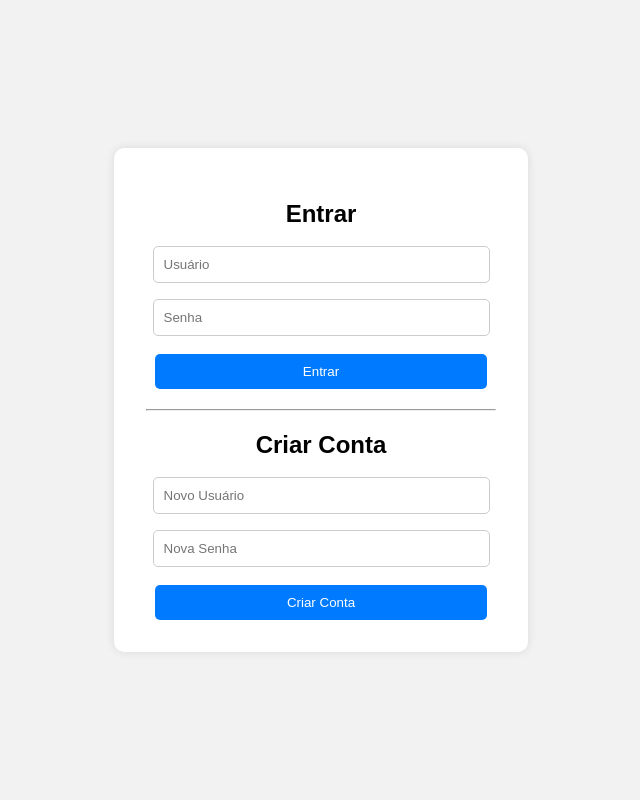
After one commit to hrzanni/Sistemas-Operacionais---025, a Flask app: page /telaLogin in a window 1280 px wide. The commit adds this page. Shown: the whole page, without its empty margins (319-959 px from the left). Run offline with Flask 3, Linux system fonts and the light colour scheme; parts of the project's set-up code (start-up, migrations or seed data) failed here and were passed over.

Commit message:
Tela de Login configurada

```diff
--- /dev/null
+++ b/webSite/ProjectSite/data/usuarios.json
@@ -0,0 +1 @@
+{ "Hugo Zanni": "hugo" }
--- a/webSite/ProjectSite/main.py
+++ b/webSite/ProjectSite/main.py
@@ -1,4 +1,4 @@
-from flask import Flask, config, render_template, jsonify, request, redirect, url_for
+from flask import Flask, config, render_template, jsonify, request, redirect, url_for, session
 from ctypes import CDLL, c_int, c_char_p, create_string_buffer, byref, POINTER
 import re
 import time
@@ -8,12 +8,64 @@ import json
 
 
 app = Flask(__name__)
+app.secret_key = 'chave-super-secreta'
 
+# Caminho para o arquivo de usuários
+USUARIOS_ARQUIVO = 'webSite/ProjectSite/data/usuarios.json'
+
+# Função para carregar os usuários do arquivo JSON
+def carregar_usuarios():
+    if not os.path.exists(USUARIOS_ARQUIVO):
+        return {}
+    with open(USUARIOS_ARQUIVO, 'r') as f:
+        return json.load(f)
+
+# Função para salvar os usuários no arquivo JSON
+def salvar_usuarios(usuarios):
+    with open(USUARIOS_ARQUIVO, 'w') as f:
+        json.dump(usuarios, f)
+
+# Função da tela tela de Login
+@app.route('/telaLogin', methods=['GET', 'POST'])
+def telaLogin():
+    if request.method == 'POST':
+        usuarios = carregar_usuarios()
+        usuario = request.form['username']
+        senha = request.form['password']
+        if usuario in usuarios and usuarios[usuario] == senha:
+            session['usuario'] = usuario
+            return redirect(url_for('home', msg=f"{usuario} entrou com sucesso"))
+        else:
+            return render_template('telaLogin.html', erro="Usuário ou senha incorretos.")
+    return render_template('telaLogin.html')
+
+@app.route('/register', methods=['POST'])
+def register():
+    usuarios = carregar_usuarios()
+    usuario = request.form['username']
+    senha = request.form['password']
+    if usuario in usuarios:
+        return render_template('telaLogin.html', erro="Usuário já existe.")
+    usuarios[usuario] = senha
+    salvar_usuarios(usuarios)
+    return render_template('telaLogin.html', mensagem="Usuário cadastrado com sucesso.")
+
+@app.route('/logout')
+def logout():
+    session.pop('usuario', None)
+    return redirect(url_for('telaLogin'))
 
 # Página da home do projeto
 @app.route('/')
 def home():
-    return render_template('home.html')
+    if 'usuario' not in session:
+        return redirect(url_for('telaLogin'))
+
+    # captura a mensagem que veio via ?msg=...
+    mensagem = request.args.get('msg')
+    return render_template('home.html',
+                           usuario=session['usuario'],
+                           mensagem=mensagem)
 
 # Página da entrega 1 do projeto, contém a descrição da entrega e as system calls
 @app.route('/entrega1')
--- a/webSite/ProjectSite/templates/navbar.html
+++ b/webSite/ProjectSite/templates/navbar.html
@@ -14,6 +14,9 @@
       <li class="nav-item">
         <a class="nav-link" href="/anotacoes_professor">Anotações-Professor</a>
       </li>
+      <li class="nav-item">
+        <a class="nav-link" href="/logout">Sair↩️</a>
+      </li>
     </ul>
   </div>
 </nav>
--- /dev/null
+++ b/webSite/ProjectSite/templates/telaLogin.html
@@ -0,0 +1,103 @@
+<!DOCTYPE html>
+<html lang="pt-br">
+  <head>
+    <meta charset="UTF-8" />
+    <title>Login</title>
+    <style>
+      body {
+        background-color: #f2f2f2;
+        font-family: Arial, sans-serif;
+        display: flex;
+        justify-content: center;
+        align-items: center;
+        height: 100vh;
+        margin: 0;
+      }
+
+      .container {
+        background-color: white;
+        padding: 2rem;
+        border-radius: 10px;
+        box-shadow: 0 0 10px rgba(0, 0, 0, 0.1);
+        width: 350px;
+        text-align: center;
+      }
+
+      input[type="text"],
+      input[type="password"] {
+        width: 90%;
+        padding: 10px;
+        margin: 8px 0;
+        border: 1px solid #ccc;
+        border-radius: 5px;
+      }
+
+      button {
+        width: 95%;
+        padding: 10px;
+        margin-top: 10px;
+        background-color: #007bff;
+        border: none;
+        color: white;
+        border-radius: 5px;
+        cursor: pointer;
+      }
+
+      button:hover {
+        background-color: #0056b3;
+      }
+
+      .message {
+        margin-top: 10px;
+        color: green;
+      }
+
+      .error {
+        color: red;
+      }
+
+      h2 {
+        margin-bottom: 10px;
+      }
+
+      hr {
+        margin: 20px 0;
+      }
+    </style>
+  </head>
+  <body>
+    <div class="container">
+      <h2>Entrar</h2>
+      <form method="POST" action="{{ url_for('telaLogin') }}">
+        <input type="text" name="username" placeholder="Usuário" required />
+        <input type="password" name="password" placeholder="Senha" required />
+        <button type="submit">Entrar</button>
+      </form>
+
+      <hr />
+
+      <h2>Criar Conta</h2>
+      <form method="POST" action="{{ url_for('register') }}">
+        <input
+          type="text"
+          name="username"
+          placeholder="Novo Usuário"
+          required
+        />
+        <input
+          type="password"
+          name="password"
+          placeholder="Nova Senha"
+          required
+        />
+        <button type="submit">Criar Conta</button>
+      </form>
+
+      {% if mensagem %}
+      <div class="message">{{ mensagem }}</div>
+      {% endif %} {% if erro %}
+      <div class="error">{{ erro }}</div>
+      {% endif %}
+    </div>
+  </body>
+</html>
--- a/webSite/dados/saidaProducer.txt
+++ b/webSite/dados/saidaProducer.txt
@@ -18,9 +18,9 @@ Consumidor 1 retirou 15 do buffer
 [BUFFER] {"empty": 4, "full": 1, "buffer": [null, null, null, null, 93]}
 Produtor 1 colocou 35 no buffer
 [BUFFER] {"empty": 3, "full": 2, "buffer": [35, null, null, null, 93]}
+Consumidor 1 retirou 93 do buffer
+[BUFFER] {"empty": 4, "full": 1, "buffer": [35, null, null, null, null]}
 Produtor 1 colocou 86 no buffer
-[BUFFER] {"empty": 2, "full": 3, "buffer": [35, 86, null, null, 93]}
-Consumidor 1 retirou 93 do buffer
 [BUFFER] {"empty": 3, "full": 2, "buffer": [35, 86, null, null, null]}
 Produtor 1 colocou 92 no buffer
 [BUFFER] {"empty": 2, "full": 3, "buffer": [35, 86, 92, null, null]}
```
Also changed, not shown: webSite/ProjectSite/static/styles.css (+15 -0 lines), webSite/ProjectSite/templates/home.html (+8 -0 lines), 1 other file.
